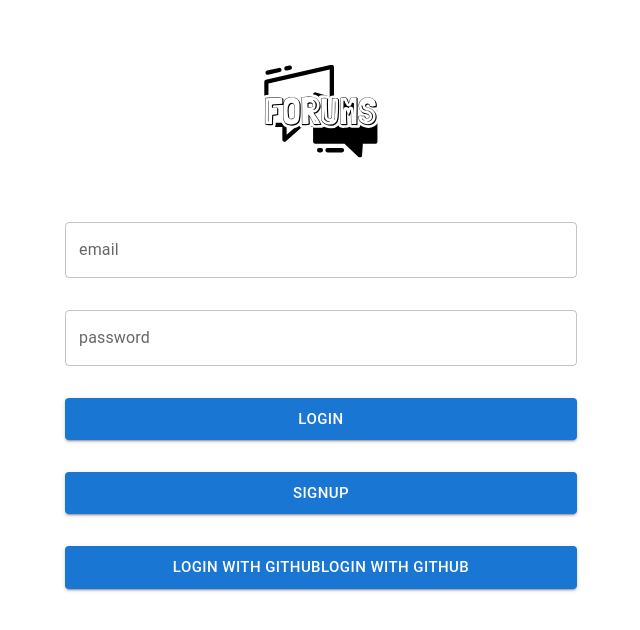
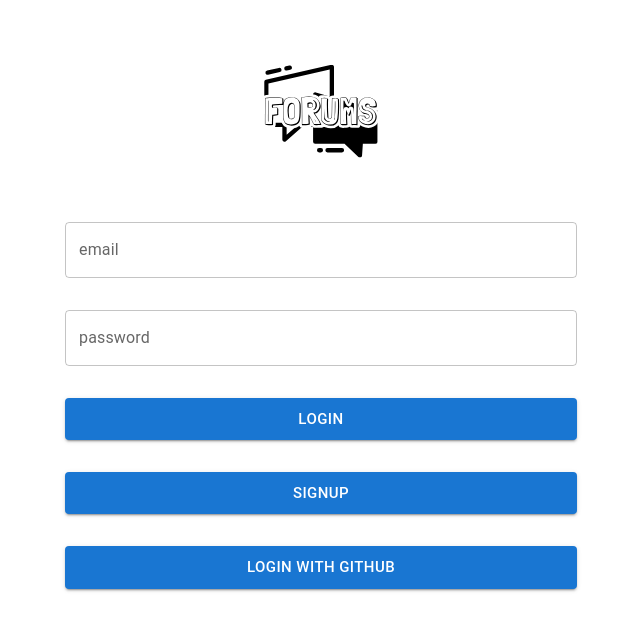
Before and after one commit to Sciederrick/forums, a React (Vite) app: page / in a window 1280 px wide. Shown: the top 630 px of the page, without its empty margins (319-959 px from the left). Built offline with nearby package versions, Linux system fonts and the light colour scheme; no server answers; what @feathersjs/authentication-client, @feathersjs/feathers, @feathersjs/socketio-client would draw is missing.

Commit message:
debug: undo the last change

```diff
--- a/src/components/Auth.tsx
+++ b/src/components/Auth.tsx
@@ -68,15 +68,14 @@ const Auth = () => {
         }
     };
 
-    // const loginWithGithub = async (e: any) => {
-    //     try {
-    //         e.preventDefault();
-    //         // Add logic to login with Github
-    //         window.location.href = `https://forums-backend.xyz/oauth/github`;
-    //     } catch (err: any) {
-    //         ctx?.onNotif(`Login with Github failed with: ${err}`);
-    //     }
-    // };
+    const loginWithGithub = async (e: any) => {
+        try {
+            e.preventDefault();
+            window.location.href = `https://forums-backend.xyz/oauth/github`;
+        } catch (err: any) {
+            ctx?.onNotif(`Login with Github failed with: ${err}`);
+        }
+    };
 
     return (
         <form className="p-8 flex flex-col gap-8 md:max-w-xl md:mx-auto">
@@ -123,10 +122,8 @@ const Auth = () => {
                 size="large"
                 fullWidth
                 type="submit"
+                onClick={(e) => loginWithGithub(e)}
             >
-                <a href="https://forums-backend.xyz/oauth/github">
-                    LOGIN WITH GITHUB
-                </a>
                 LOGIN WITH GITHUB
             </Button>
         </form>
```
